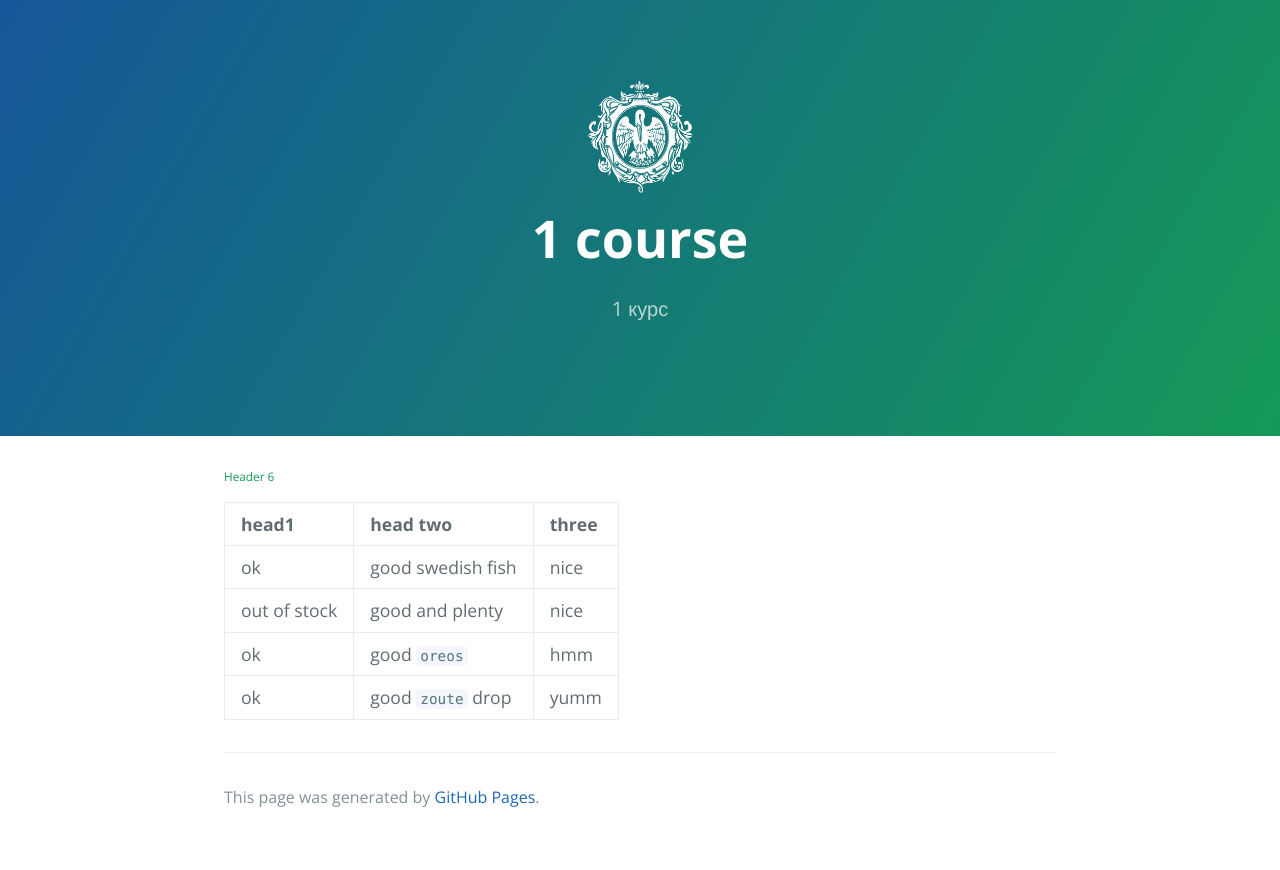
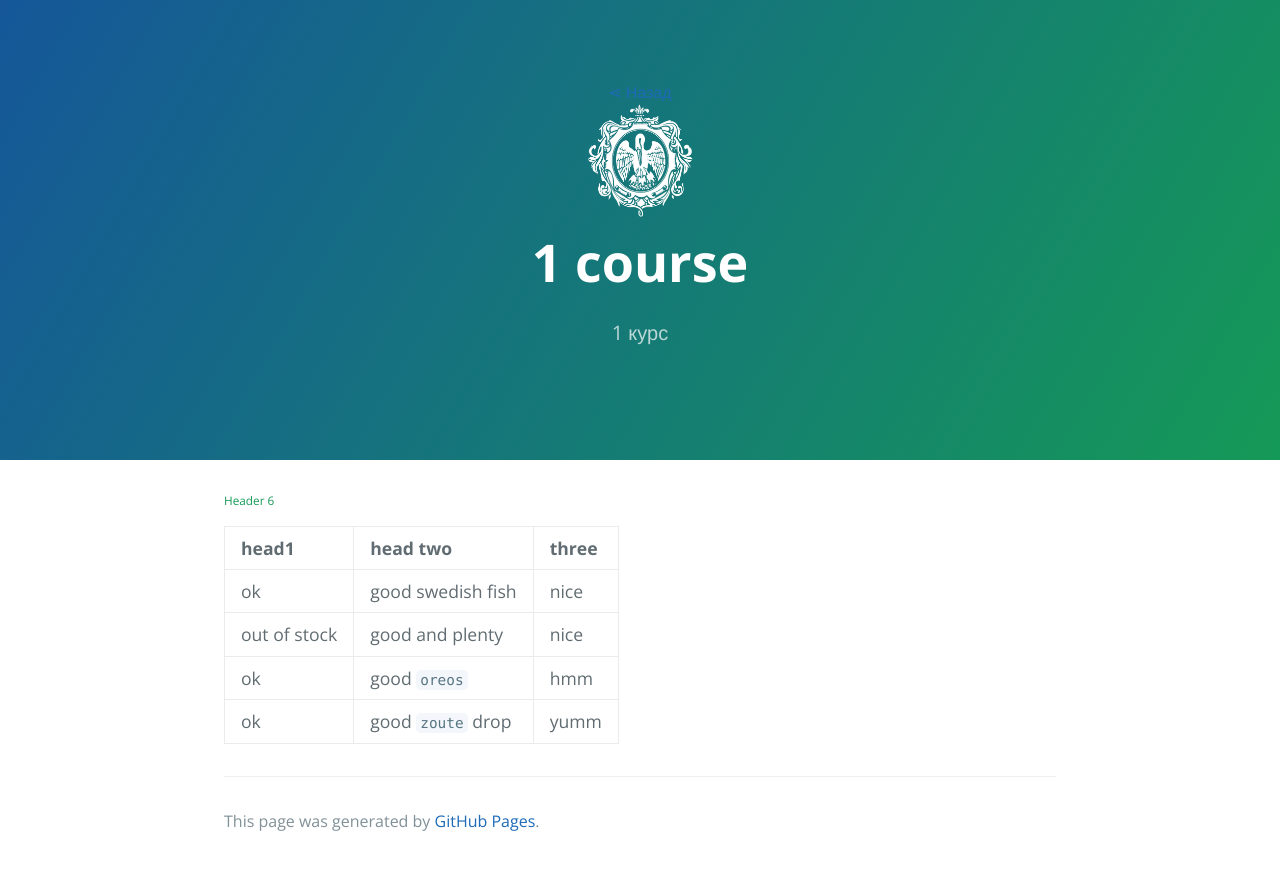
Before and after one commit to Yalkinzsun/Yalkinzsun.github.io, a Jekyll site: the page built from 1_course.md, in a window 1280 px wide. Shown: the top 870 px of the page. Built offline with Jekyll 4.4.1, drawn with Linux system fonts in a browser that asks for light colours.

Commit message:
Update course.html

```diff
--- a/_layouts/course.html
+++ b/_layouts/course.html
@@ -22,6 +22,10 @@
   <body>
 
     <header class="page-header" role="banner">
+
+      <div id="go_back">
+        <a href="/index.md">&#8918; Назад</a>
+      </div>
 
        {% if site.logo %}
           <img src="{{site.logo | relative_url}}" alt="Logo" width="10%" />
```
